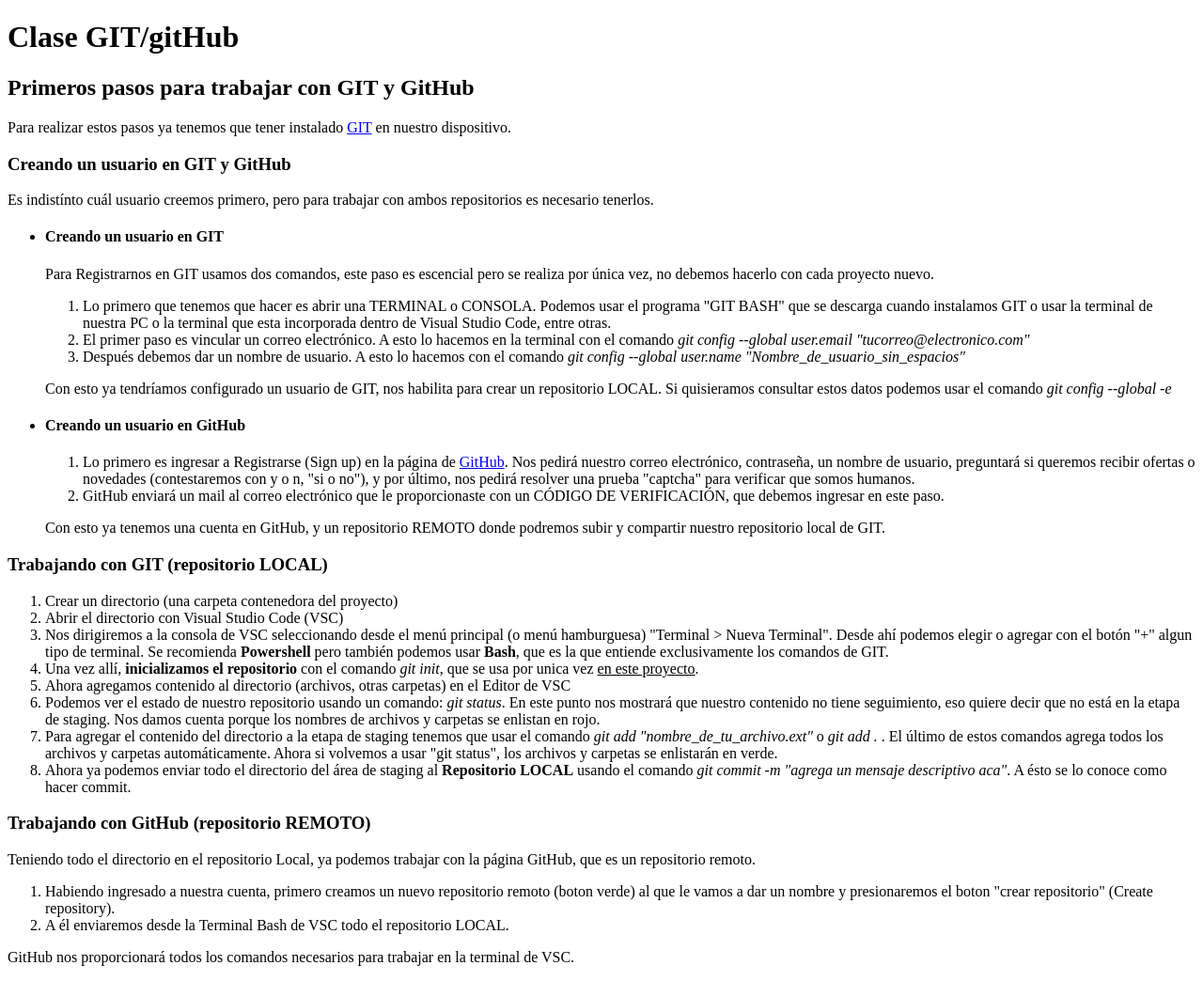
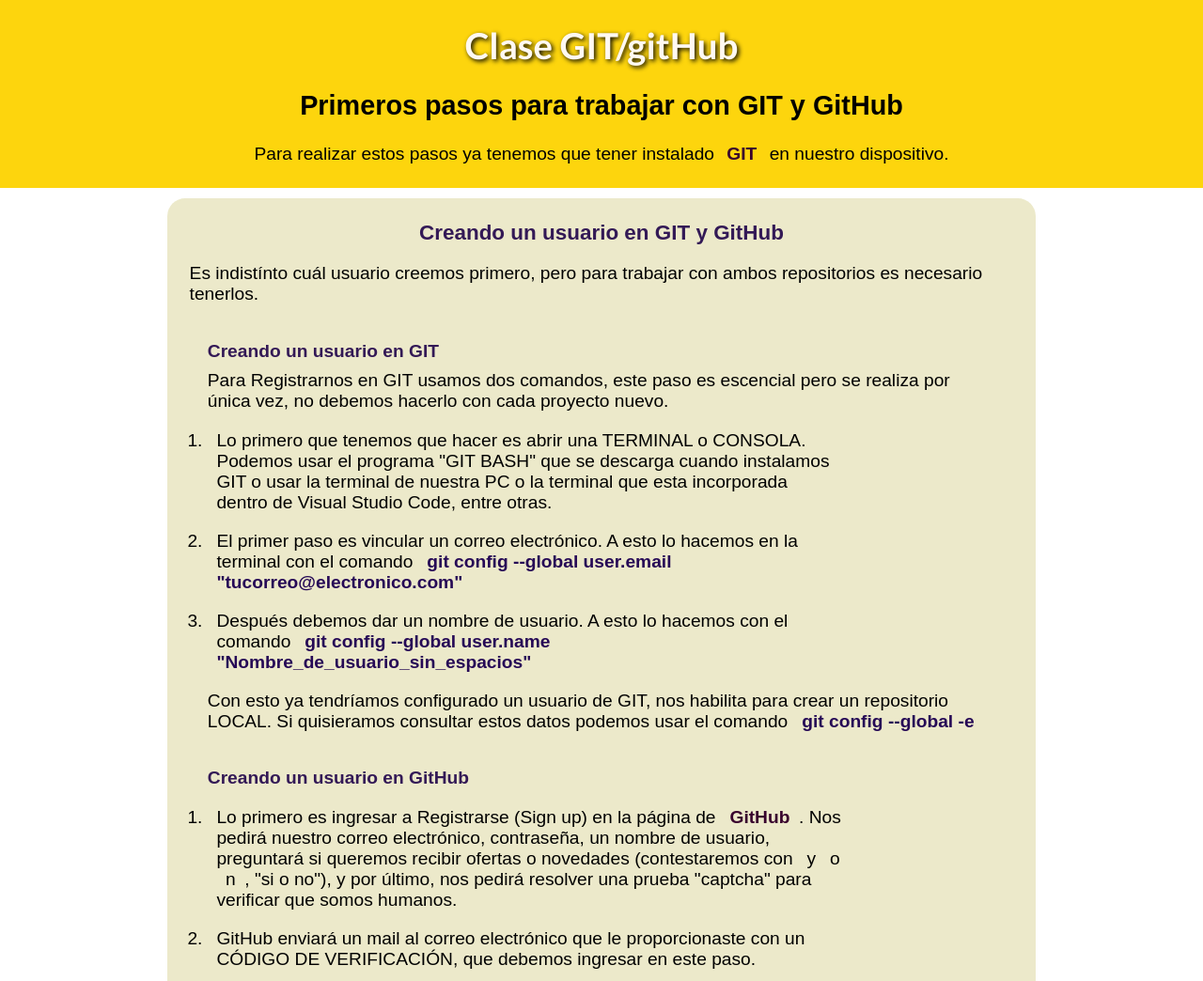
Before and after one commit to Andrea-janet/claseGIT23536, a plain HTML site: page index.html in a window 1280 px wide. Shown: the top 1044 px of the page at 94% size. Drawn offline with Linux system fonts and the light colour scheme; a web font is replaced by a local one.

Commit message:
estilos e información completa

```diff
--- a/css/main.css
+++ b/css/main.css
@@ -0,0 +1,95 @@
+@import url('https://fonts.googleapis.com/css2?family=Lato:ital,wght@0,300;0,700;1,900&family=Mooli&display=swap');
+
+/*font-family: 'Lato', sans-serif;
+font-family: 'Mooli', sans-serif;*/
+
+*{
+    text-decoration: none;
+    list-style: none;
+    margin: 0;
+    padding: 0;
+}
+
+html{
+    width: 100%;
+    height: 100vh;
+}
+
+body{
+    font-size: 1.2rem;
+    font-family: Arial, Helvetica, sans-serif;
+}
+
+body,
+header,
+.container,
+ul,
+ol{
+    display: flex;
+    flex-direction: column;
+    flex-wrap: wrap;
+    align-items: center;
+    justify-content: space-evenly;
+}
+
+header{
+    background-color: rgb(253, 213, 13);
+    height: 25vh;
+    width: 100%;
+    position: sticky;
+    top: 0;
+}
+
+h1{
+    font-family: 'Lato', sans-serif;
+    font-weight: 900;
+    color: rgb(255, 249, 242);
+    text-shadow: 2px 2px 5px black;
+}
+h3,
+h4{
+    color: rgb(51, 25, 86);
+}
+
+.container{
+    background-color: rgb(236, 233, 202);
+    border-radius: 1.2rem;
+    width: 70vw;
+    height: fit-content;
+    margin: .7rem 0rem;
+    padding: .9rem;
+}
+
+.container *{
+    margin: .6rem 0rem;
+    padding: 0em .5em;
+}
+
+ol li{
+    list-style: decimal;
+}
+ol{
+    width: 80%;
+}
+
+em{
+    font-family: 'Mooli', sans-serif;
+    font-style: normal;
+    font-size: 1.2rem;
+    color: rgb(38, 9, 86);
+    font-weight: bold;
+}
+u{
+    border-bottom: 2px dotted rgb(253, 213, 13);
+}
+
+a{
+    font-weight: bold;
+    padding: .5rem;
+    border-radius: .2rem;
+    color: rgb(56, 1, 45);
+}
+
+a:hover{
+    background-color: rgba(255, 238, 126, 0.561);
+}
--- a/index.html
+++ b/index.html
@@ -1,11 +1,15 @@
 <!DOCTYPE html>
 <html lang="es">
+
 <head>
     <meta charset="UTF-8">
     <meta name="viewport" content="width=device-width, initial-scale=1.0">
     <title>Clase GIT/gitHub</title>
+    <link rel="stylesheet" href="css/main.css">
 </head>
+
 <body>
+    <header>
         <h1>Clase GIT/gitHub</h1>
 
         <h2>Primeros pasos para trabajar con GIT y GitHub</h2>
@@ -13,14 +17,17 @@
         <div class="intro">
             <p>Para realizar estos pasos ya tenemos que tener instalado <a href="https://git-scm.com/" title="Enlace al sitio de GIT">GIT</a> en nuestro dispositivo.</p>
         </div>
+    </header>
 
     <div class="container">
         <h3>Creando un usuario en GIT y GitHub</h3>
-        <p>Es indistínto cuál usuario creemos primero, pero para trabajar con ambos repositorios es necesario tenerlos.</p>
+        <p>Es indistínto cuál usuario creemos primero, pero para trabajar con ambos repositorios es necesario tenerlos.
+        </p>
         <ul>
             <li>
                 <h4>Creando un usuario en GIT</h4>
                 <p>Para Registrarnos en GIT usamos dos comandos, este paso es escencial pero se realiza por única vez, no debemos hacerlo con cada proyecto nuevo.</p>
+
                 <ol>
                     <li>Lo primero que tenemos que hacer es abrir una TERMINAL o CONSOLA. Podemos usar el programa "GIT BASH" que se descarga cuando instalamos GIT o usar la terminal de nuestra PC o la terminal que esta incorporada dentro de Visual Studio Code, entre otras.</li>
                     <li>El primer paso es vincular un correo electrónico. A esto lo hacemos en la terminal con el comando <em>git config --global user.email "tucorreo@electronico.com"</em></li>
@@ -44,20 +51,34 @@
         <ol>
             <li>Crear un directorio (una carpeta contenedora del proyecto)</li>
             <li>Abrir el directorio con Visual Studio Code (VSC)</li>
-        <li>Nos dirigiremos a la consola de VSC seleccionando desde el menú principal (o menú hamburguesa) "Terminal &gt; Nueva Terminal". Desde ahí podemos elegir o agregar con el botón "+" algun tipo de terminal. Se recomienda <strong>Powershell</strong> pero también podemos usar <strong>Bash</strong>, que es la que entiende exclusivamente los comandos de GIT.</li>
-        <li>Una vez allí, <strong>inicializamos el repositorio</strong> con el comando <em>git init</em>, que se usa por unica vez <u>en este proyecto</u>.</li>
+            <li>Nos dirigiremos a la consola de VSC seleccionando desde el menú principal (o menú hamburguesa) "Terminal
+                &gt; Nueva Terminal". Desde ahí podemos elegir o agregar con el botón "+" algun tipo de terminal. Se
+                recomienda <strong>Powershell</strong> pero también podemos usar <strong>Bash</strong>, que es la que
+                entiende exclusivamente los comandos de GIT.</li>
+            <li>Una vez allí, <strong>inicializamos el repositorio</strong> con el comando <em>git init</em>, que se usa
+                por unica vez <u>en este proyecto</u>.</li>
             <li>Ahora agregamos contenido al directorio (archivos, otras carpetas) en el Editor de VSC</li>
-        <li>Podemos ver el estado de nuestro repositorio usando un comando: <em>git status</em>. En este punto nos mostrará que nuestro contenido no tiene seguimiento, eso quiere decir que no está en la etapa de staging. Nos damos cuenta porque los nombres de archivos y carpetas se enlistan en <span id="red">rojo</span>.</li>
-        <li>Para agregar el contenido del directorio a la etapa de staging tenemos que usar el comando <em>git add "nombre_de_tu_archivo.ext"</em> o <em>git add .</em> . El último de estos comandos agrega todos los archivos y carpetas automáticamente. Ahora si volvemos a usar "git status", los archivos y carpetas se enlistarán en <span id="green">verde</span>.</li>
-        <li>Ahora ya podemos enviar todo el directorio del área de staging al <strong>Repositorio LOCAL</strong> usando el comando <em>git commit -m "agrega un mensaje descriptivo aca"</em>. A ésto se lo conoce como hacer commit.</li>
+            <li>Podemos ver el estado de nuestro repositorio usando un comando: <em>git status</em>. En este punto nos
+                mostrará que nuestro contenido no tiene seguimiento, eso quiere decir que no está en la etapa de
+                staging. Nos damos cuenta porque los nombres de archivos y carpetas se enlistan en <span
+                    id="red">rojo</span>.</li>
+            <li>Para agregar el contenido del directorio a la etapa de staging tenemos que usar el comando <em>git add
+                    "nombre_de_tu_archivo.ext"</em> o <em>git add .</em> . El último de estos comandos agrega todos los
+                archivos y carpetas automáticamente. Ahora si volvemos a usar "git status", los archivos y carpetas se
+                enlistarán en <span id="green">verde</span>.</li>
+            <li>Ahora ya podemos enviar todo el directorio del área de staging al <strong>Repositorio LOCAL</strong>
+                usando el comando <em>git commit -m "agrega un mensaje descriptivo aca"</em>. A ésto se lo conoce como
+                hacer commit.</li>
         </ol>
     </div>
 
     <div class="container">
         <h3>Trabajando con GitHub (repositorio REMOTO)</h3>
-        <p>Teniendo todo el directorio en el repositorio Local, ya podemos trabajar con la página GitHub, que es un repositorio remoto.</p>
+        <p>Teniendo todo el directorio en el repositorio Local, ya podemos trabajar con la página GitHub, que es un
+            repositorio remoto.</p>
         <ol>
-        <li>Habiendo ingresado a nuestra cuenta, primero creamos un nuevo repositorio remoto (boton verde) al que le vamos a dar un nombre y presionaremos el boton "crear repositorio" (Create repository).</li>
+            <li>Habiendo ingresado a nuestra cuenta, primero creamos un nuevo repositorio remoto (boton verde) al que le
+                vamos a dar un nombre y presionaremos el boton "crear repositorio" (Create repository).</li>
             <li>A él enviaremos desde la Terminal Bash de VSC todo el repositorio LOCAL.</li>
         </ol>
 
@@ -69,11 +90,15 @@
         <p>Copiamos uno por uno los comandos proporcionados por git, en el orden que son dados.</p>
         <ol>
             <li>Copiamos el comando <em>git branch -M main</em> de GitHub y lo pegamos en la terminal VSC</li>
-            <li>Ahora colocamos un comando que nos permitirá vincular ambos repositorios <em>git remote add origin https://github.com/TuUsuario/TuRepositorio.git</em>. A ésto lo realizaremos por única vez <u>para este proyecto</u>.</li>
-            <li>Finalizamos con <em>git push -u origin main</em>, que envía todo lo que está en GIT (R. local) a GitHub (R. remoto). La página de GH nos va a pedir una autenticación en el navegador, damos a aceptar.</li>
+            <li>Ahora colocamos un comando que nos permitirá vincular ambos repositorios <em>git remote add origin
+                    https://github.com/TuUsuario/TuRepositorio.git</em>. A ésto lo realizaremos por única vez <u>para
+                    este proyecto</u>.</li>
+            <li>Finalizamos con <em>git push -u origin main</em>, que envía todo lo que está en GIT (R. local) a GitHub
+                (R. remoto). La página de GH nos va a pedir una autenticación en el navegador, damos a aceptar.</li>
         </ol>
 
     </div>
 
 </body>
+
 </html>
```
Lines whose indentation alone changed are shown as unchanged.
